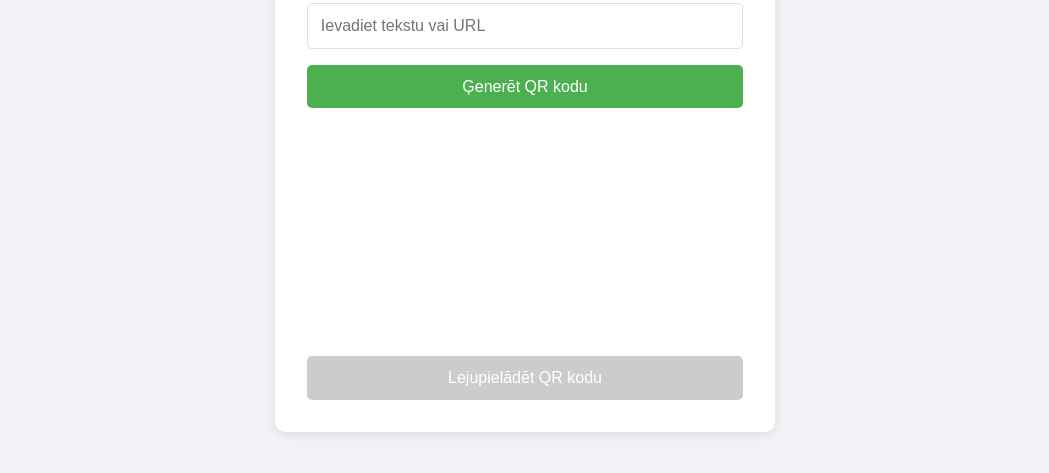
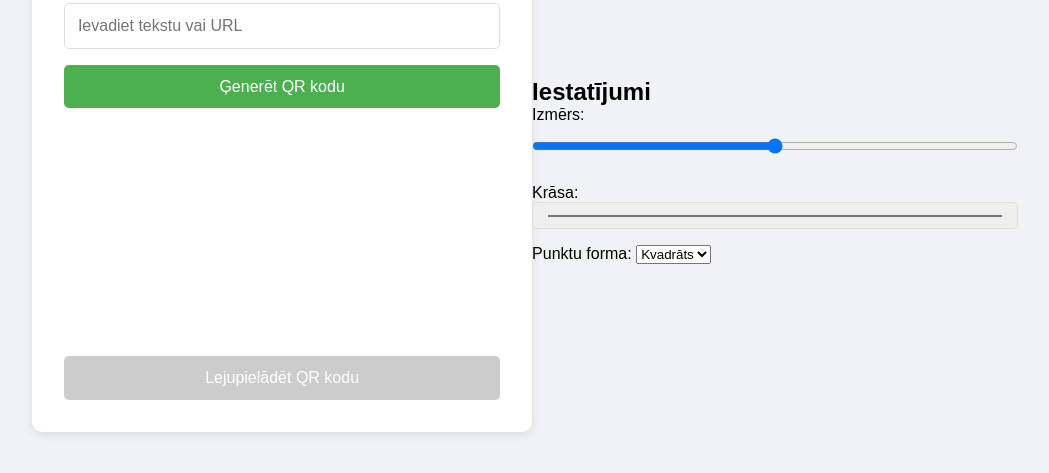
Before and after one commit to vat134/QR-code-generator, a plain HTML site: page index.html in a window 1280 px wide. Shown: the part 229-702 px from the top of the page, without its empty margins (115-1164 px from the left). Drawn offline with Linux system fonts and the light colour scheme.

Commit message:
HTML Labojums
aizmirsu tulkot vienu no stiliem qrcode

```diff
--- a/index.html
+++ b/index.html
@@ -1,33 +1,47 @@
 <!DOCTYPE html>
-<html lang="en">
+<html lang="lv">
 <head>
     <meta charset="UTF-8">
     <meta name="viewport" content="width=device-width, initial-scale=1.0">
     <title>QR-koda ģenerators</title>
-
     <link rel="stylesheet" href="styles.css">
-    <script src="https://cdnjs.cloudflare.com/ajax/libs/qrcodejs/1.0.0/qrcode.min.js"></script>
+    <script src="https://cdn.jsdelivr.net/npm/qr-code-styling@1.5.0/lib/qr-code-styling.js"></script>
 </head>
 <body>
-    <!-- Galvenais kontaineris -->
     <div class="container">
-        <!-- Programmas nosaukums -->
-        <h1>QR-koda ģenerators</h1>
-        <!-- Ievades sadaļa teksta un ģenerētāja pogu -->
+        <h1 id="main-title">QR-koda ģenerators</h1>
         <div class="input-section">
             <input type="text" id="text-input" placeholder="Ievadiet tekstu vai URL">
             <button id="generate-btn">Ģenerēt QR kodu</button>
         </div>
-        <!-- Kontaineris, kur tiek rādīt QR kodu -->
+
         <div class="qr-container">
-            <div id="qrcode"></div>
+            <div id="styled-qr"></div>
         </div>
-        <!-- Lejupielādes sadaļa ar pogu -->
+
         <div class="download-section">
             <button id="download-btn" disabled>Lejupielādēt QR kodu</button>
         </div>
     </div>
 
+    <div class="settings">
+        <h2>Iestatījumi</h2>
+
+        <label for="qr-size">Izmērs:</label>
+        <input type="range" id="qr-size" min="100" max="500" value="300">
+
+        <label for="qr-color">Krāsa:</label>
+        <input type="color" id="qr-color" value="#000000">
+
+        <label for="dot-style">Punktu forma:</label>
+        <select id="dot-style">
+            <option value="square">Kvadrāts</option>
+            <option value="dots">Punkti</option>
+            <option value="rounded">Apaļi</option>
+            <option value="classy">Stilīgs</option>
+        </select>
+    </div>
+
     <script src="script.js"></script>
 </body>
 </html>
```
